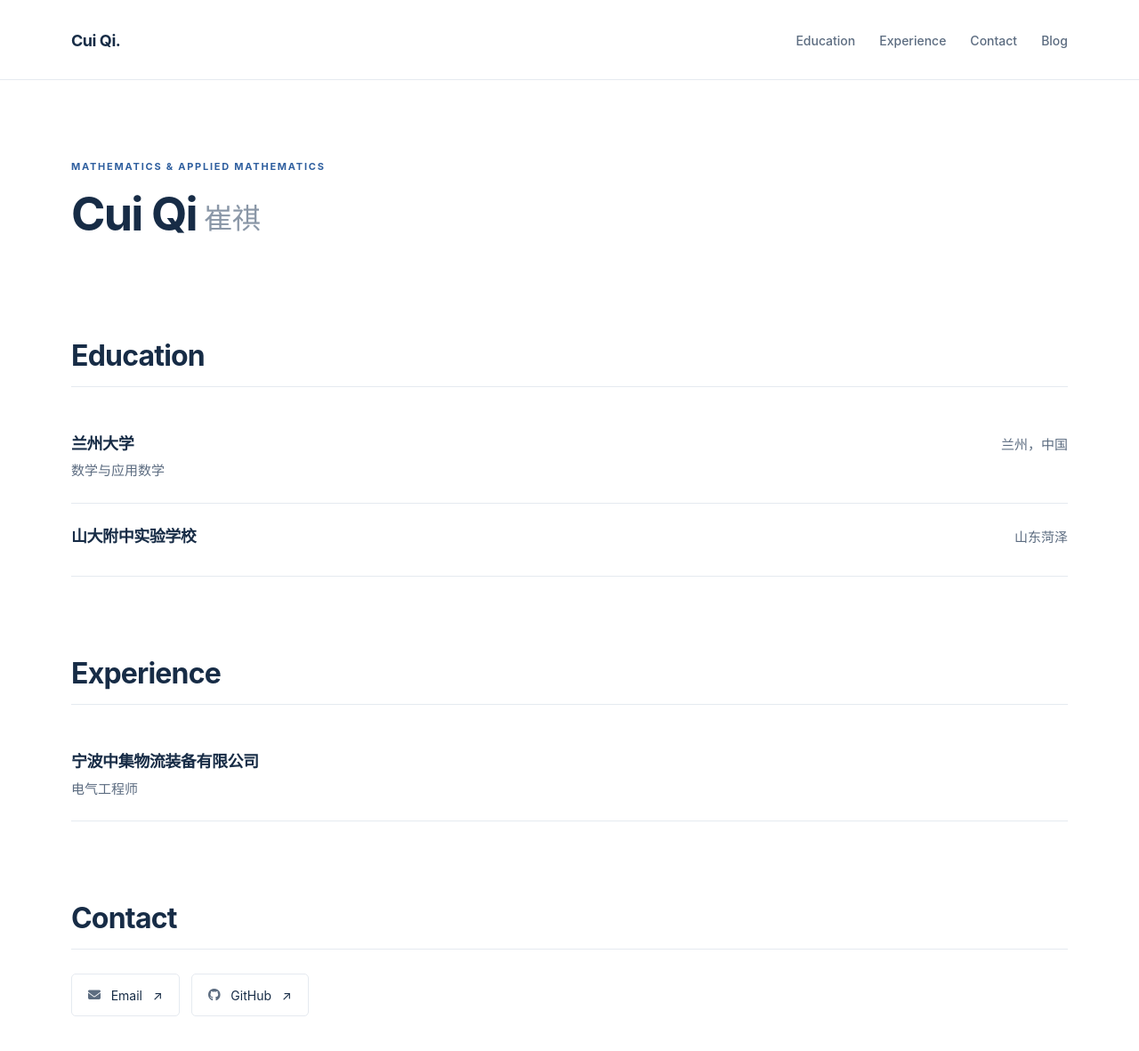
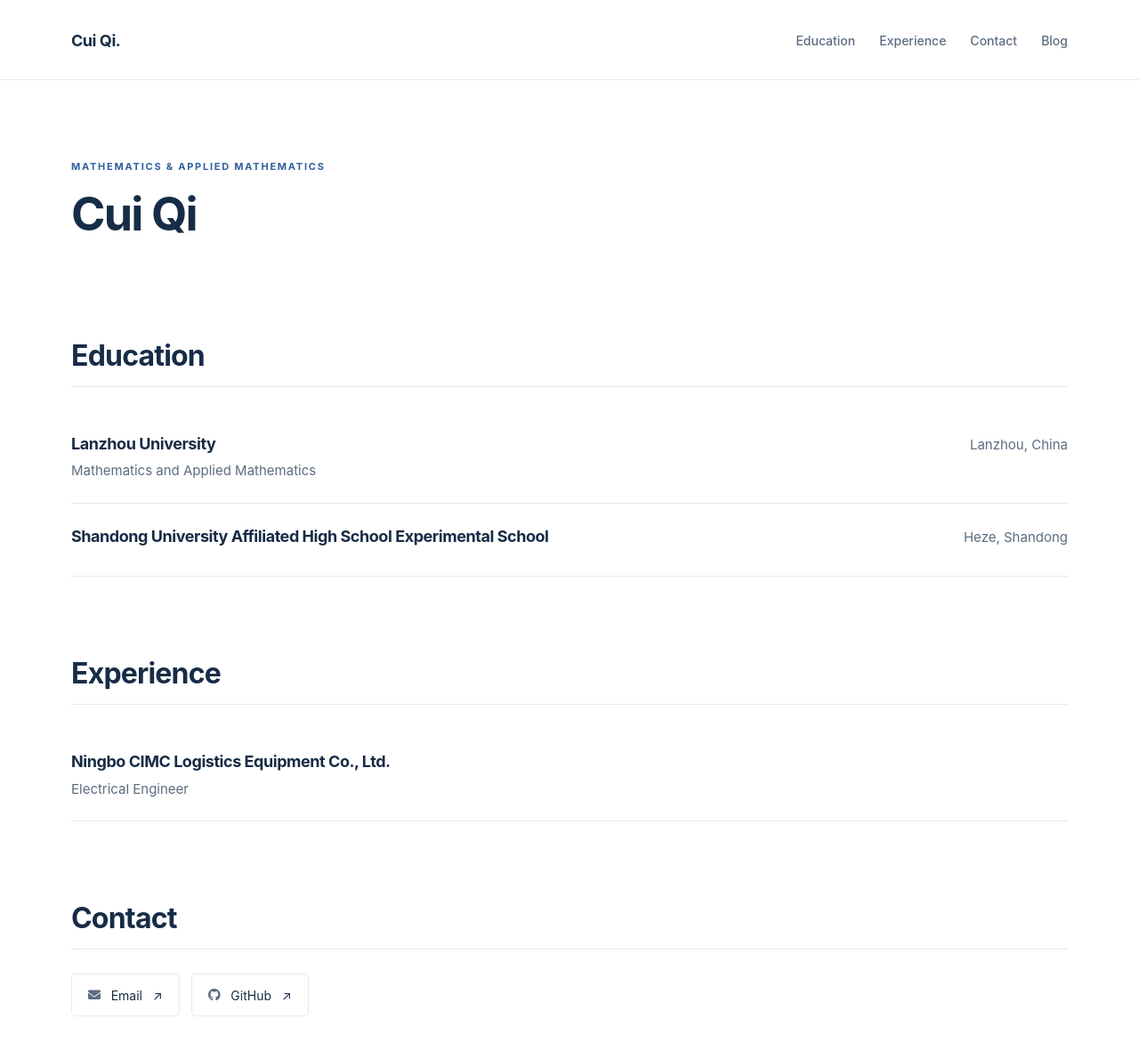
Before and after one commit to cuiqi1202/cuiqi1202.github.io, a Jekyll site: the page built from _pages/about.md, in a window 1280 px wide and 1250 px high. Shown: the top 1181 px of the window at 89% size. Built offline with Jekyll 4.4.1, drawn with Linux system fonts in a browser that asks for light colours; a style sheet for code colours, icons or effects is not loaded.

```diff
--- a/_config.yml
+++ b/_config.yml
@@ -7,7 +7,7 @@
 # server process.
 
 # Basic Site Settings
-locale                   : "zh-CN"
+locale                   : "en-US"
 site_theme               : "default" # The available themes options are "default", "air", "sunrise", "mint", "dirt" and "contrast"
 title                    : "CuiQi's Personal Website"
 masthead_title           : "Cui Qi."
--- a/_includes/footer.html
+++ b/_includes/footer.html
@@ -20,6 +20,6 @@
 {% endif %}
 
 <div class="page__footer-copyright">
-  &copy; {{ site.time | date: '%Y' }} 崔祺 · Cui Qi. 认真工作，也认真生活。<br />
-  最近更新于 {{ "now" | date: '%Y-%m-%d' }} · <a href="{{ base_path }}/sitemap/">网站地图</a>
+  &copy; {{ site.time | date: '%Y' }} Cui Qi.<br />
+  Last updated {{ "now" | date: '%Y-%m-%d' }} · <a href="{{ base_path }}/sitemap/">Sitemap</a>
 </div>
--- a/_includes/head/custom.html
+++ b/_includes/head/custom.html
@@ -18,6 +18,6 @@
 <link rel="shortcut icon" href="{{ base_path }}/images/favicon.ico?v=1"/>
 <meta name="theme-color" content="#f7f2e8"/>
 
-<link rel="stylesheet" href="{{ base_path }}/assets/css/custom.css?v=7">
+<link rel="stylesheet" href="{{ base_path }}/assets/css/custom.css?v=8">
 
 <!-- end custom head snippets -->
--- a/_includes/masthead.html
+++ b/_includes/masthead.html
@@ -3,7 +3,7 @@
 <header class="masthead site-header">
   <div class="site-header__inner">
     <a class="site-brand" href="{{ base_path }}/">{{ site.masthead_title | default: site.title }}</a>
-    <nav class="site-header__nav" aria-label="主导航">
+    <nav class="site-header__nav" aria-label="Main navigation">
       {% for link in site.data.navigation.main %}
         {% if link.url contains '://' or link.url contains 'mailto:' or link.url contains 'tel:' %}
           {% assign link_url = link.url %}
--- a/_pages/about.md
+++ b/_pages/about.md
@@ -1,7 +1,7 @@
 ---
 permalink: /
 layout: home
-description: "Cui Qi 崔祺的个人网站。"
+description: "Cui Qi's personal website."
 author_profile: false
 redirect_from:
   - /about/
@@ -11,7 +11,7 @@ redirect_from:
 <main class="minimal-home">
   <header class="minimal-home__header">
     <p class="minimal-home__eyebrow">Mathematics &amp; Applied Mathematics</p>
-    <h1><span class="minimal-home__en">Cui Qi</span><span class="minimal-home__cn">崔祺</span></h1>
+    <h1><span class="minimal-home__en">Cui Qi</span></h1>
   </header>
 
   <section class="profile-section" id="education" aria-labelledby="education-title">
@@ -19,16 +19,16 @@ redirect_from:
     <div class="profile-list">
       <article class="profile-row">
         <div>
-          <h3>兰州大学</h3>
-          <p>数学与应用数学</p>
+          <h3>Lanzhou University</h3>
+          <p>Mathematics and Applied Mathematics</p>
         </div>
-        <p class="profile-row__meta">兰州，中国</p>
+        <p class="profile-row__meta">Lanzhou, China</p>
       </article>
       <article class="profile-row">
         <div>
-          <h3>山大附中实验学校</h3>
+          <h3>Shandong University Affiliated High School Experimental School</h3>
         </div>
-        <p class="profile-row__meta">山东菏泽</p>
+        <p class="profile-row__meta">Heze, Shandong</p>
       </article>
     </div>
   </section>
@@ -38,8 +38,8 @@ redirect_from:
     <div class="profile-list">
       <article class="profile-row">
         <div>
-          <h3>宁波中集物流装备有限公司</h3>
-          <p>电气工程师</p>
+          <h3>Ningbo CIMC Logistics Equipment Co., Ltd.</h3>
+          <p>Electrical Engineer</p>
         </div>
       </article>
     </div>
--- a/_pages/year-archive.html
+++ b/_pages/year-archive.html
@@ -1,8 +1,8 @@
 ---
 layout: archive
 permalink: /year-archive/
-title: "文章"
-description: "Cui Qi 崔祺的文章。"
+title: "Blog"
+description: "Cui Qi's blog."
 author_profile: false
 redirect_from:
   - /wordpress/blog-posts/
```
Also changed, not shown: README.md (+2 -2 lines).
